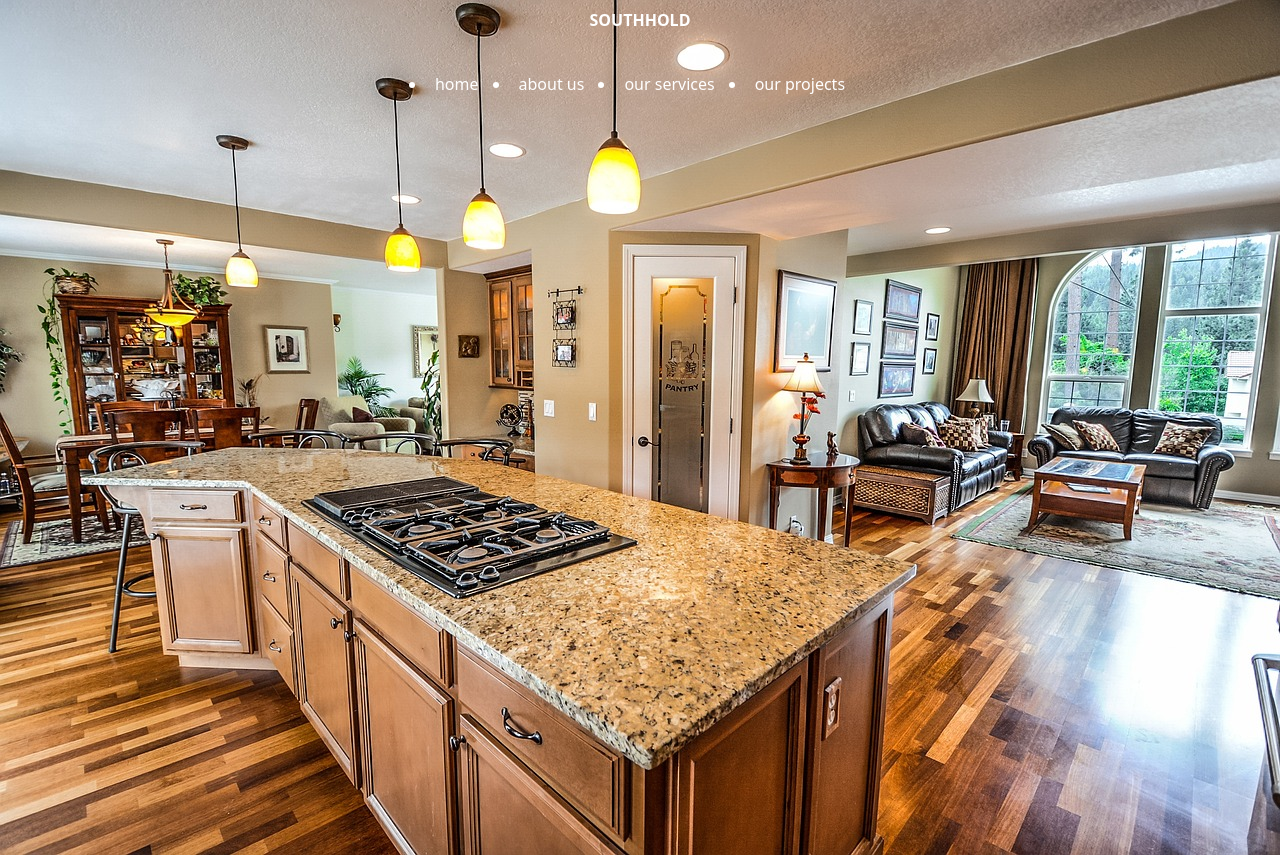
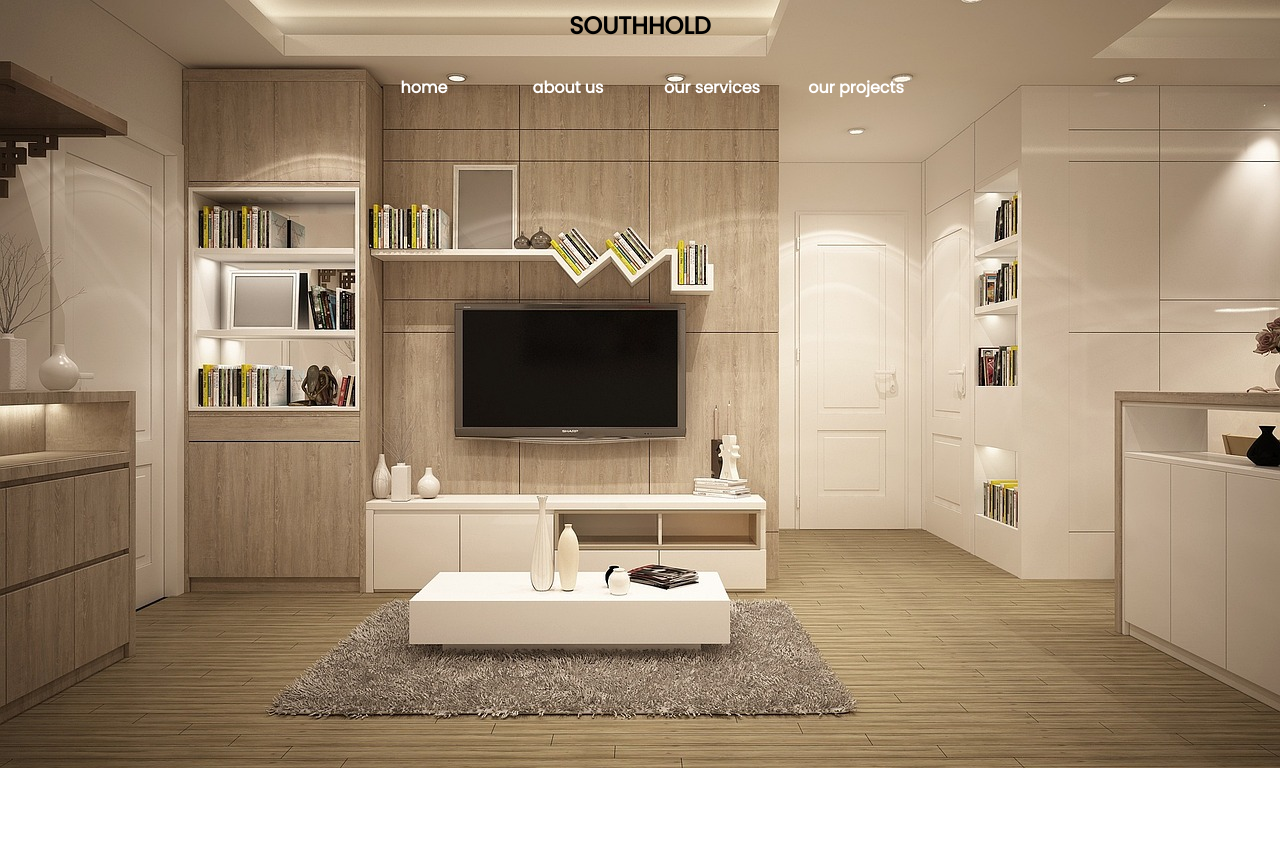
Before and after one commit to jaswanthinvally/real-estate, a plain HTML site: page components/index.html in a window 1280 px wide. After the commit the page ends 800 px from the top, so only its background shows below. Drawn offline with nearby package versions, Linux system fonts and the light colour scheme.

Commit message:
nav altered with hower bg-black  border radius

```diff
--- a/components/index.html
+++ b/components/index.html
@@ -9,15 +9,15 @@
 </head>
 <body>
     <div class="nav-main-div">
-        <img src="../assets/home-2486092_1280.jpg" alt="" class="img-banner-1">
+        <img src="../assets/furniture-998265_1280.jpg" alt="" class="img-banner-1">
         <nav class=" nav-main navbar-nav navbar-expand-lg  align-items-center">
-            <div class="div-1 d-flex justify-content-start navbar-brand p-2 fw-bold">SOUTHHOLD</div>
+            <div class="div-1 d-flex justify-content-start p-2">SOUTHHOLD</div>
             <div class="div-2 d-flex justify-content-end ">
-                <ul class="nav-ul p-3 d-flex gap-4">
-                    <li class="nav-li  nav-item p-2"><a href="" class="nav-link">home</a></li>
-                    <li class="nav-li  nav-item p-2"><a href="" class="nav-link">about us</a></li>
-                    <li class="nav-li  nav-item p-2"><a href="" class="nav-link">our services</a></li>
-                    <li class="nav-li  nav-item p-2"><a href="" class="nav-link">our projects</a></li>
+                <ul class="nav-ul p-3 d-flex  gap-4">
+                    <li class="nav-li  nav-item d-flex justify-content-center align-items-center"><a href="" class="nav-link">home</a></li>
+                    <li class="nav-li  nav-item d-flex justify-content-center align-items-center"><a href="" class="nav-link">about us</a></li>
+                    <li class="nav-li  nav-item d-flex justify-content-center align-items-center"><a href="" class="nav-link">our services</a></li>
+                    <li class="nav-li  nav-item d-flex justify-content-center align-items-center"><a href="" class="nav-link">our projects</a></li>
 
                 </ul>
             </div>
--- a/components/style.css
+++ b/components/style.css
@@ -1,16 +1,26 @@
+@import url('https://fonts.googleapis.com/css2?family=Poppins&display=swap');
+* {
+    list-style: none;
+    text-decoration: none;
+    font-family: 'Poppins', sans-serif;
+
+}
 .nav-main {
     background-color:transparent;
     z-index:100;
-    color:white;
+    color: white;
 
 }
 .nav-li {
-
+    height: 5vh;
+    width: 15vh;
+    font-weight: 600;
+    transition: 0.1s ease-in;
 
 }
 .nav-li:hover {
-    background-color: red;
-    border-radius: 10px;
+    background-color: black;
+    border-radius: 15px;
 
 }
 .img-banner-1 {
@@ -19,3 +29,9 @@
     z-index:-1;
     position:absolute;
 }
+.div-1 {
+    color: black;
+   font-weight: 700;
+   font-size: x-large;
+
+}
```
